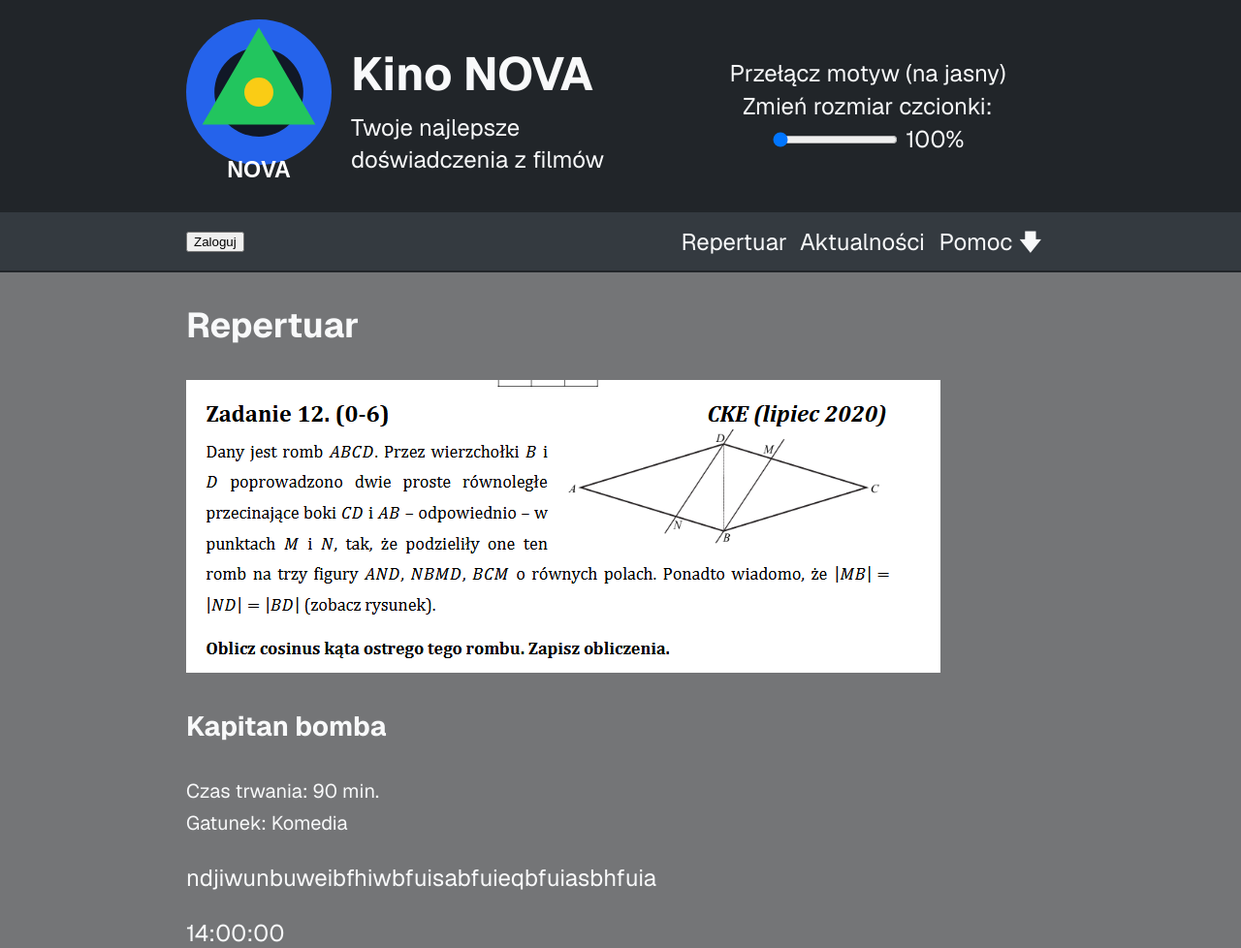
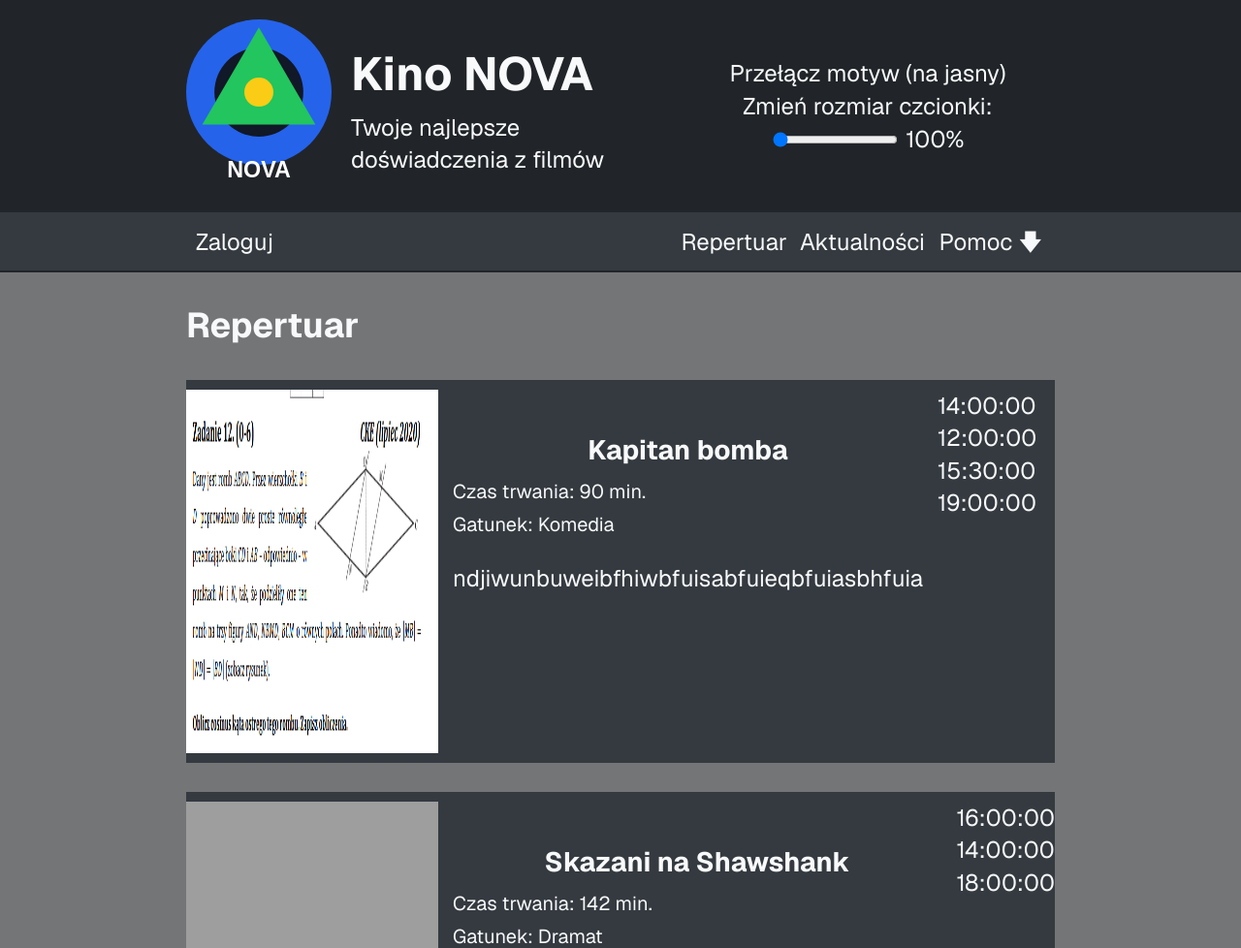
Before and after one commit to tukanog/rg_strona, a PHP site: page / in a window 1280 px wide. Shown: the top 978 px of the page at 97% size. Run offline with PHP 8.4, Linux system fonts and the light colour scheme; data comes from the database, SQL or seed files in the repository; grey boxes are pictures that could not be loaded.

Commit message:
kurwachaosianarchia.wav

```diff
--- a/dark.css
+++ b/dark.css
@@ -74,29 +74,14 @@ nav {
 
         > li {
             height: 100%;
-
-            > form#logowanie {
-                height: 100%;
-                width: 100%;
-            }
+            padding: 0 10px 0 10px;
         }
 
         > li:hover {
             background-color: var(--color-6);
         }
 
-        #button_login {
-            background-color: unset;
-            height: 100%;
-            width: 100%;
-            margin: 0;
-            padding: 0 10px 0 10px;
-            align-items: center;
-            border: 0;
-            font-size: x-large;
-            line-height: 1.4;
-            color: var(--color-1);
-        }
+
     }
 
     > ul#navbar {
@@ -189,6 +174,41 @@ main {
             align-items: center;
         }
     }
+
+    /* REPERTUAR */
+
+    /*
+        31.10 - Paweł
+        Wystylować poszczególne pola na filmy
+        ustawić osobny div na godziny po prawej:
+            - nagłówek na górze "dostępne godziny"
+            - dropdown lista bez zmian
+
+    */
+    > div.seans_wrapper {
+        background-color: var(--color-7);
+        margin: 30px 0 30px 0;
+        padding: 10px 0 10px 0;
+         h3 {text-align: center; margin-bottom: 5px;}
+        div.seans_content_wrapper {
+            display: flex;
+            > div.seans_content {
+                display: flex;
+                width: fit-content;
+                 p.seans_content_czas {
+                    margin: 5px 0 5px 0;
+                }
+                > div.seans_desc_wrapper {
+                    padding: 15px;
+                }
+            }
+
+            img {
+                width: 260px;
+                height: 375px;
+            }
+        }
+    }
 }
 
 footer {
--- a/index.php
+++ b/index.php
@@ -69,13 +69,9 @@
         <ul id="logbar">
             <li>
                 <?php if(empty($_SESSION)) { ?>
-                <a href="logowanie.php">
-                    <button>Zaloguj</button>
-                </a>
+                <a href="logowanie.php">Zaloguj</a>
                 <?php } else { ?>
-                    <a href="wylogowanie.php">
-                        <button>Wyloguj</button>
-                    </a>
+                    <a href="wylogowanie.php">Wyloguj</a>
                 <?php }; ?>
             </li>
             </li>
@@ -111,21 +107,28 @@
 
         while($film = $wszystkie_filmy->fetch_assoc()){
         ?>
-        <div>
+        <div class="seans_wrapper">
+            <div class="seans_content_wrapper">
+
+                <div class="seans_content">
                     <img src="./assets/img<?=$film['grafika']?>" alt="<?=$film['nazwa_filmu']?>">
+                    <div class="seans_desc_wrapper">
                          <h3><?=$film['nazwa_filmu']?></h3>
-            <p>
+                        <p class="seans_content_czas">
                             <small>Czas trwania: <?=$film['czas_trwania']?> min.</small><br>
                             <small>Gatunek: <?=$film['gatunek']?></small>
                         </p>
                         <p><?=$film['opis']?></p>
+                    </div>
+                </div>
 
+                <div class="rezerwacje_wrapper">
                     <?php
                     $pobierz_seanse = 'SELECT DISTINCT godzina FROM `godziny_seansow` WHERE id_filmu = '.$film['id'];
                     $seans = $baza_danych->query($pobierz_seanse);
                     while($seans1 = $seans->fetch_assoc()){
                     ?>
-            <div onclick='Rezerwacje(event, this)' >
+                    <div onclick='Rezerwacje(event, this)'>
                         <?= $seans1['godzina'] ?>
                         <div class='zarezerwuj'>
                             <span onclick='ZamknijRezerwacje(event, this)'  class='zamknij'>[X]</span>
@@ -136,7 +139,6 @@
                                         <?php
                                         $pobierz_daty = "SELECT id_seansu, dzien_seansu FROM `godziny_seansow` WHERE id_filmu = " . $film['id'] . " AND godzina = '" . $seans1['godzina'] . "'";
                                         $wynik_daty = $baza_danych->query($pobierz_daty);
-
                                         while($data = $wynik_daty->fetch_assoc()){
                                         ?>
                                             <option value="<?= $data['id_seansu'] ?>"><?= $data['dzien_seansu'] ?></option>
@@ -162,6 +164,8 @@
                     </div>
                     <?php } ?>
                 </div>
+            </div>
+        </div>
         <?php } ?>
     </main>
 
--- a/logowanie.php
+++ b/logowanie.php
@@ -57,9 +57,7 @@
     <nav>
         <ul id="logbar">
             <li>
-                <a href="logowanie.php">
-                    <button>Zaloguj</button>
-                </a>
+                <a href="logowanie.php">Zaloguj</a>
             </li>
             </li>
         </ul>
```
Also changed, not shown: aktualnosci.php (+2 -6 lines), boilerplate.php (+2 -6 lines), panel.php (+2 -6 lines). Lines whose indentation alone changed are shown as unchanged.
